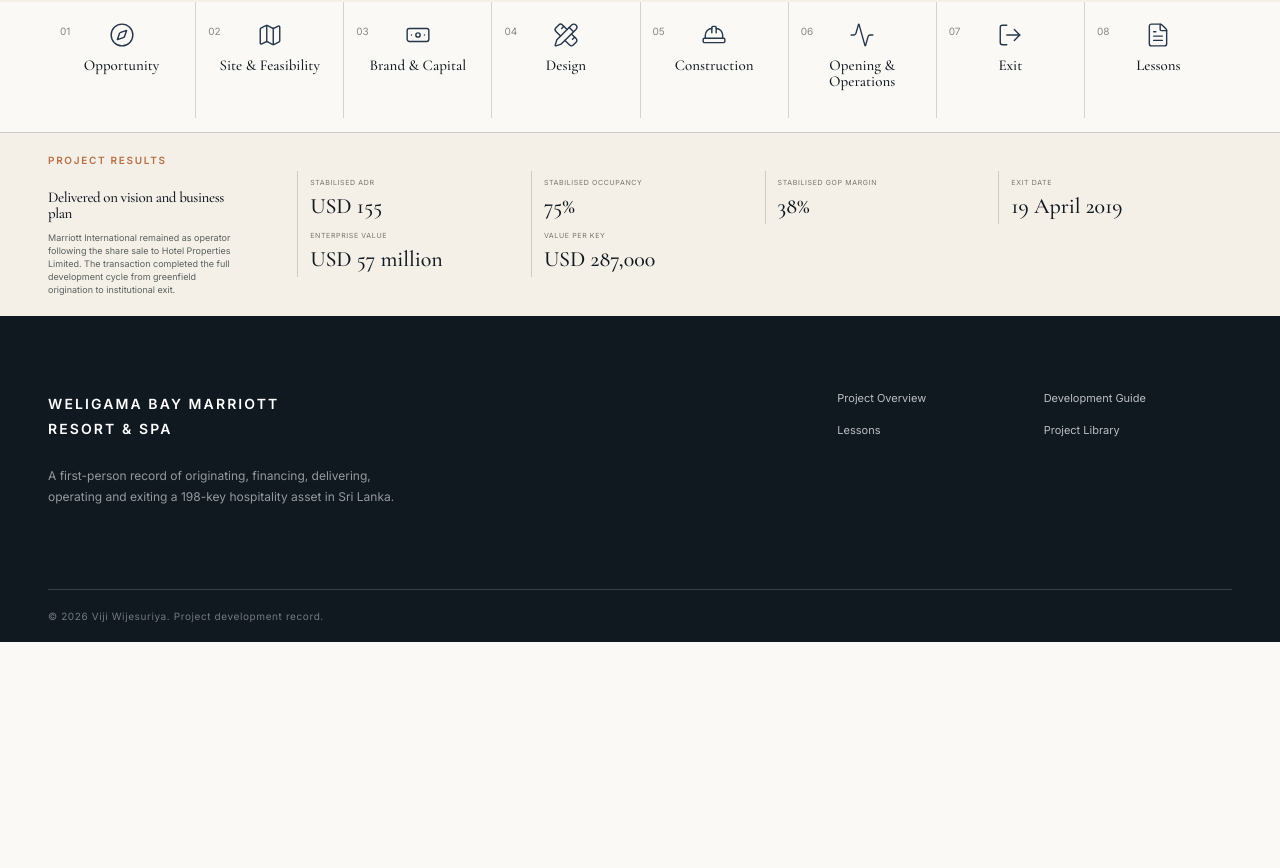
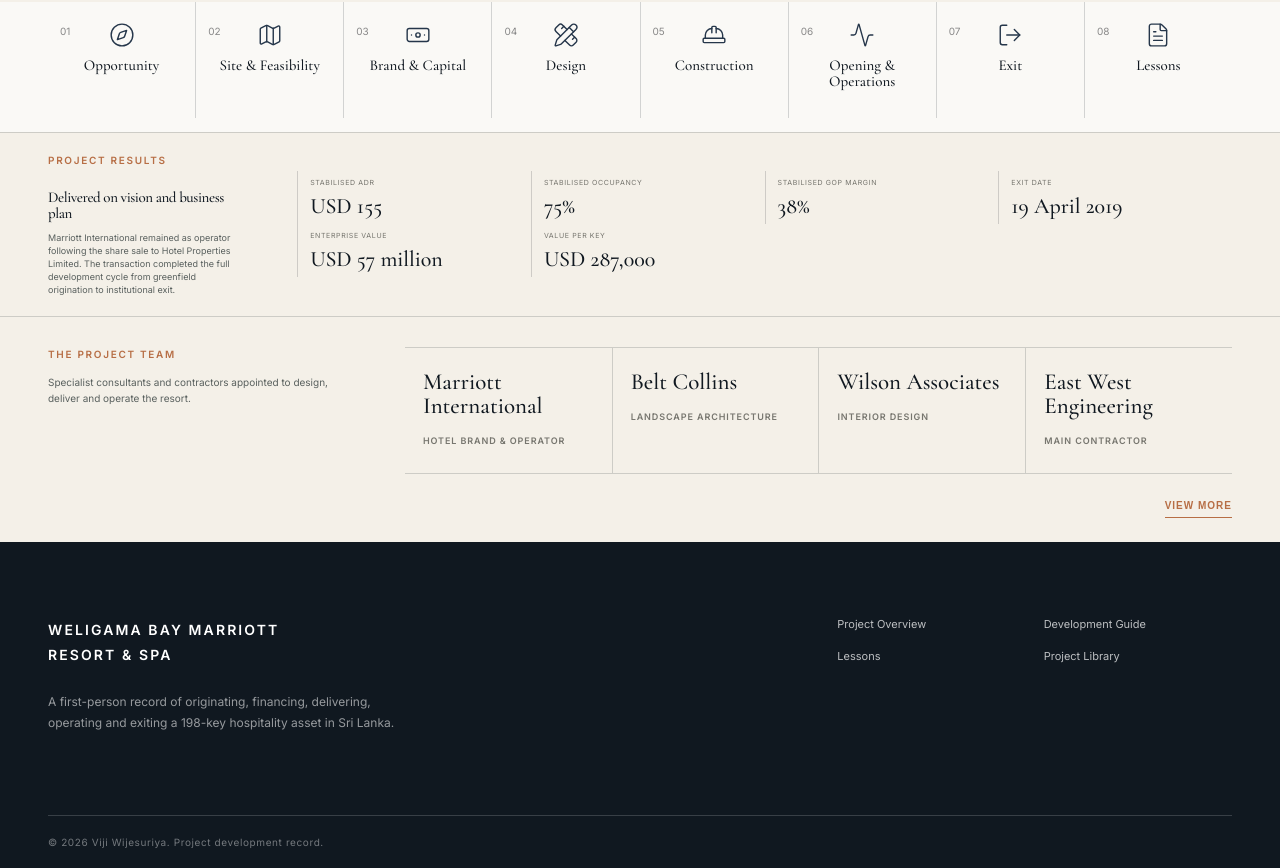
Before and after one commit to viji9898/app-marriott, a React (Vite) app: page / in a window 1280 px wide. Shown: the part 745-1613 px from the top of the page. Before the commit the page ends 1387 px from the top, so only its background shows below. Built offline with nearby package versions, Linux system fonts and the light colour scheme.

Commit message:
add-project-team

```diff
--- a/src/App.jsx
+++ b/src/App.jsx
@@ -120,6 +120,16 @@
   ["05", "Construct", HardHat],
   ["06", "Operate", Activity],
   ["07", "Exit", LogOut],
+];
+
+const projectTeam = [
+  ["Marriott International", "Hotel Brand & Operator"],
+  ["Belt Collins", "Landscape Architecture"],
+  ["Wilson Associates", "Interior Design"],
+  ["East West Engineering", "Main Contractor"],
+  ["Shin Nippon", "Plumbing Contractor"],
+  ["Access Engineering", "HVAC Contractor"],
+  ["Fentons", "Electrical & ELV Contractor"],
 ];
 
 function RouteSeo() {
@@ -529,6 +539,41 @@
     </section>
   );
 }
+function ProjectTeam() {
+  const [expanded, setExpanded] = useState(false);
+  const visibleTeam = expanded ? projectTeam : projectTeam.slice(0, 4);
+
+  return (
+    <section className="project-team">
+      <div className="page-width">
+        <div className="project-team-heading">
+          <p className="eyebrow eyebrow-dark">THE PROJECT TEAM</p>
+          <p>
+            Specialist consultants and contractors appointed to design, deliver
+            and operate the resort.
+          </p>
+        </div>
+        <div className="project-team-grid" id="project-team-list">
+          {visibleTeam.map(([organisation, role]) => (
+            <article key={organisation}>
+              <h3>{organisation}</h3>
+              <p>{role}</p>
+            </article>
+          ))}
+        </div>
+        <button
+          className="project-team-toggle"
+          type="button"
+          aria-expanded={expanded}
+          aria-controls="project-team-list"
+          onClick={() => setExpanded((current) => !current)}
+        >
+          {expanded ? "Show less" : "View more"}
+        </button>
+      </div>
+    </section>
+  );
+}
 function LibraryPreview() {
   const icons = [PencilRuler, Map, Banknote, ClipboardCheck, HardHat, Camera];
   return (
@@ -595,6 +640,7 @@
       <DevelopmentTimeline />
       <ChapterGrid />
       <OutcomeMetrics />
+      <ProjectTeam />
       {window.location.hash === "#extended" && (
         <>
           <SectionIntro />
```
Also changed, not shown: src/App.css.
